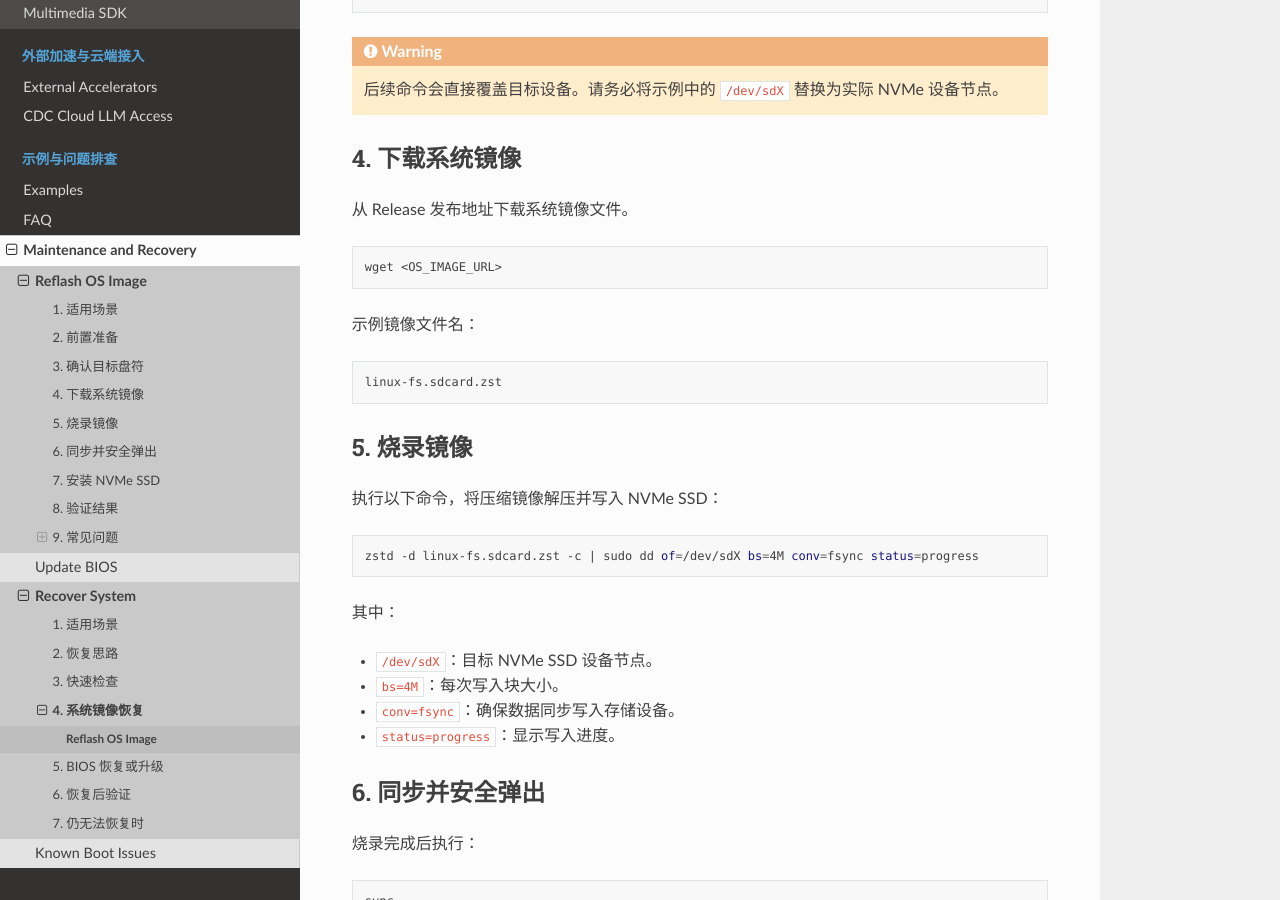
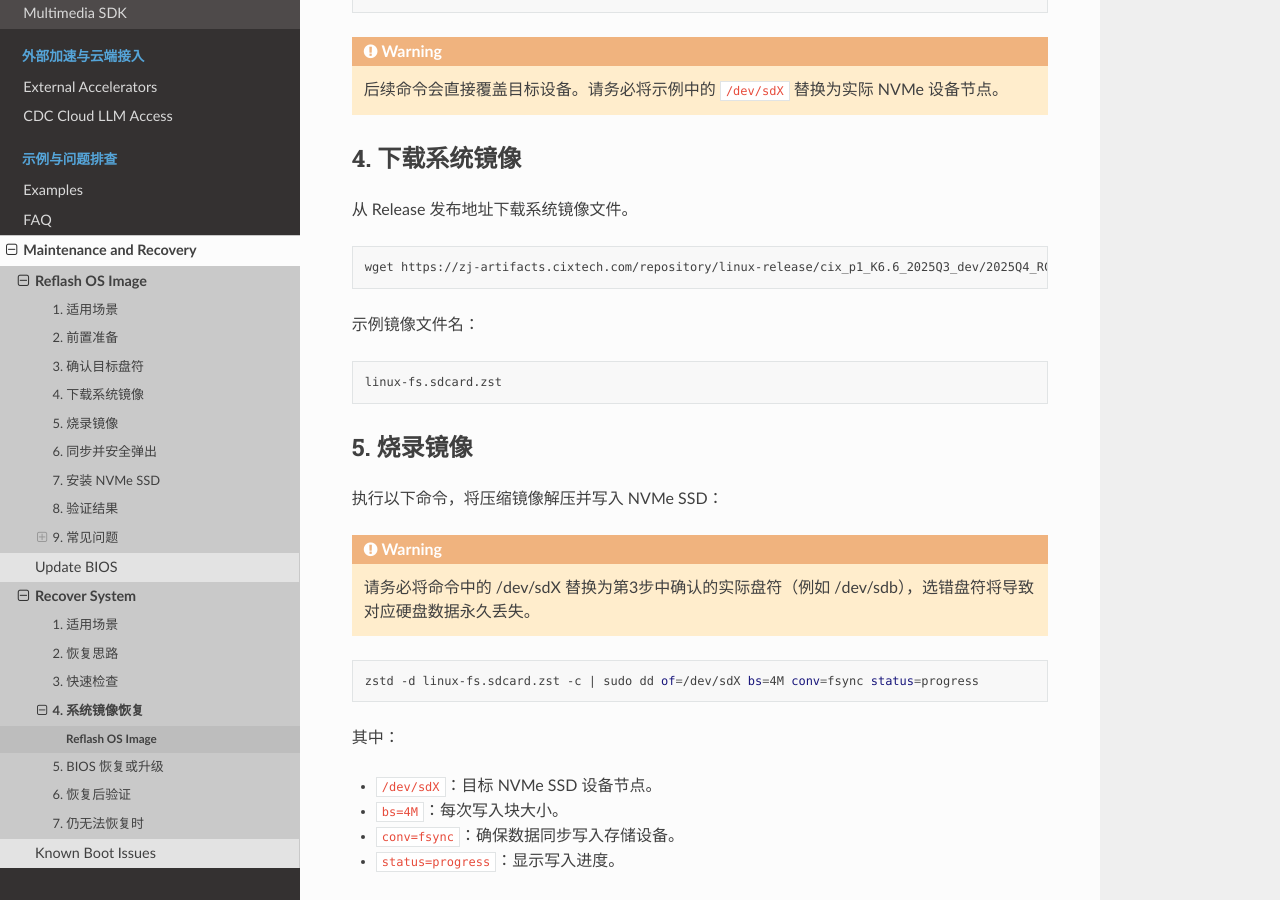
Before and after one commit to chao-luan/cix-ai-developer-contest-docs, a Sphinx documentation site: the page built from docs/99-maintenance/reflash-os-image.md, in a window 1280 px wide and 900 px high, scrolled down 1147 px. Built offline with Sphinx 7.4.7 and the Read the Docs theme 3.1.0, drawn with Linux system fonts in a browser that asks for light colours; pages that are not in the unit, such as notebooks, are missing from menus.

Commit message:
Update reflash-os-image.md

````diff
--- a/docs/99-maintenance/reflash-os-image.md
+++ b/docs/99-maintenance/reflash-os-image.md
@@ -52,7 +52,7 @@ lsblk
 从 Release 发布地址下载系统镜像文件。
 
 ```bash
-wget <OS_IMAGE_URL>
+wget https://zj-artifacts.cixtech.com/repository/linux-release/cix_p1_K6.6_2025Q3_dev/2025Q4_RC3.5/cix-evb-acpi/2026030311-0006065/images/linux-fs.sdcard.zst
 ```
 
 示例镜像文件名：
@@ -64,6 +64,10 @@ linux-fs.sdcard.zst
 ## 5. 烧录镜像
 
 执行以下命令，将压缩镜像解压并写入 NVMe SSD：
+
+```{warning}
+请务必将命令中的 /dev/sdX 替换为第3步中确认的实际盘符（例如 /dev/sdb），选错盘符将导致对应硬盘数据永久丢失。
+```
 
 ```bash
 zstd -d linux-fs.sdcard.zst -c | sudo dd of=/dev/sdX bs=4M conv=fsync status=progress
````
